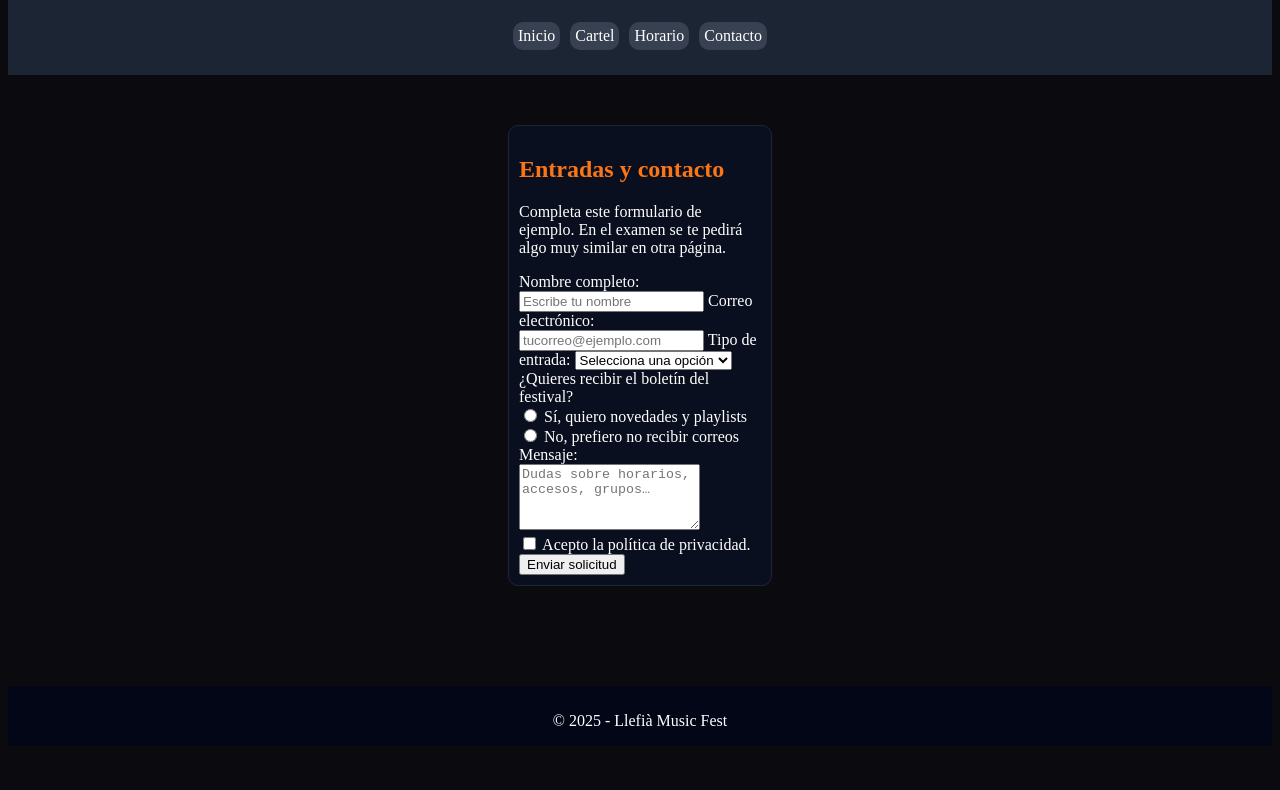
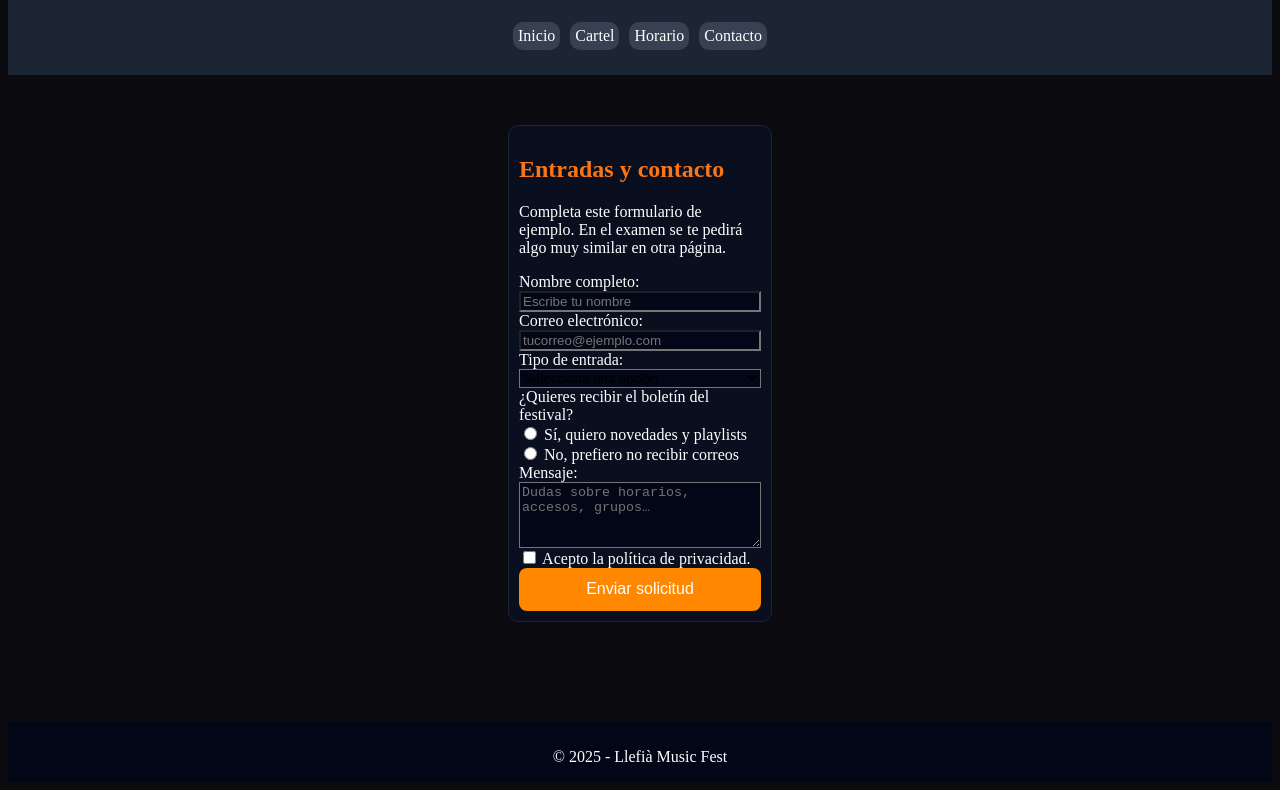
Before and after one commit to JOMI1010/llefia-musicfest-heras-sanchez, a plain HTML site: page paginas/contacto.html in a window 1280 px wide. Shown: the part 138-928 px from the top of the page. Before the commit the page ends 892 px from the top, so only its background shows below. Drawn offline with Linux system fonts and the light colour scheme.

Commit message:
commit 80

```diff
--- a/style.css
+++ b/style.css
@@ -57,4 +57,29 @@ body {
         align-items: center;
         border: 1px solid gray;
         padding: 5px;
-      }
+}
+
+button {
+        padding: 0.8rem;
+        background-color: #ff8800;
+        color: #fff;
+        border: none;
+        border-radius: 8px;
+        font-size: 1rem;
+        cursor: pointer;
+        transition: background-color 0.3s;
+}
+
+button:hover {
+        background-color: #e67600;
+}
+
+form {
+    display: flex;
+    flex-direction: column;
+    justify-content: space-between;
+}
+
+textarea, input, select {
+    background-color: #020617;
+}
```
Also changed, not shown: paginas/contacto.html (+4 -8 lines), 1 other file.
